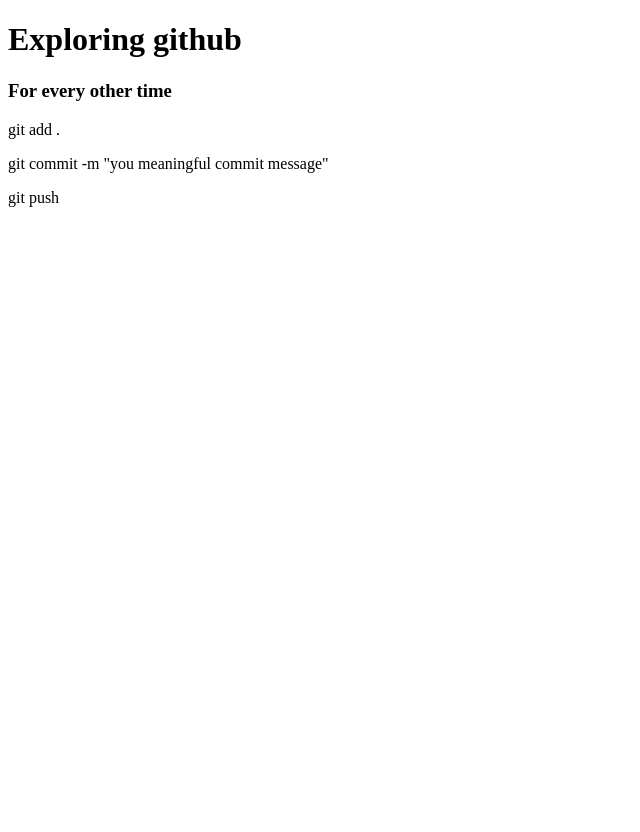
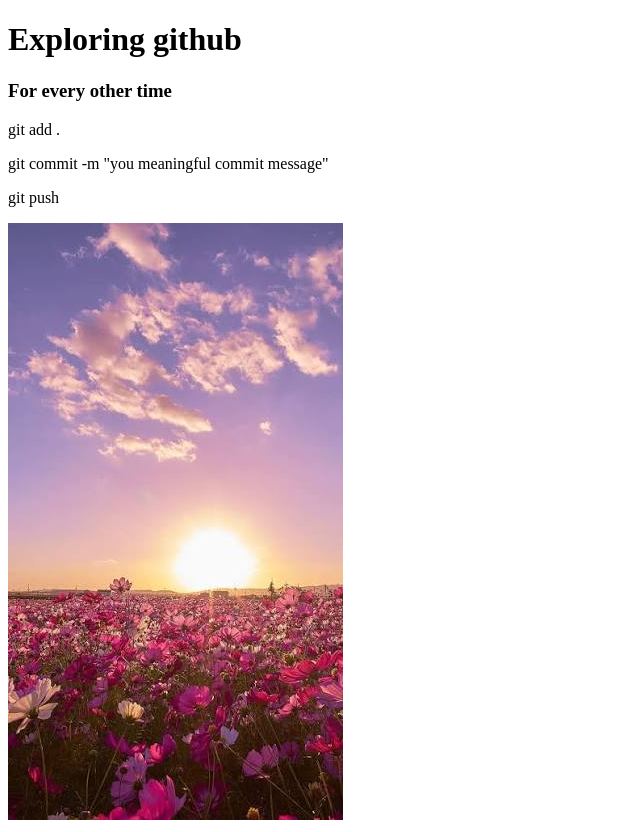
Before and after one commit to devnadiaa/my-second-github, a plain HTML site: page index.html in a window 1280 px wide. Shown: the whole page, without its empty margins (0-640 px from the left). Before the commit the page ends 800 px from the top, so only its background shows below. Drawn offline with Linux system fonts and the light colour scheme.

Commit message:
Add HTML code

```diff
--- a/index.html
+++ b/index.html
@@ -13,5 +13,6 @@
     <p>git commit -m "you meaningful commit message"</p>
     <p>git push</p>
     </div>
+    <img src="images/sky with flower.jpg" alt="">
 </body>
 </html>
```
Also changed, not shown: images/sky with flower.jpg (added), 1 other file.
